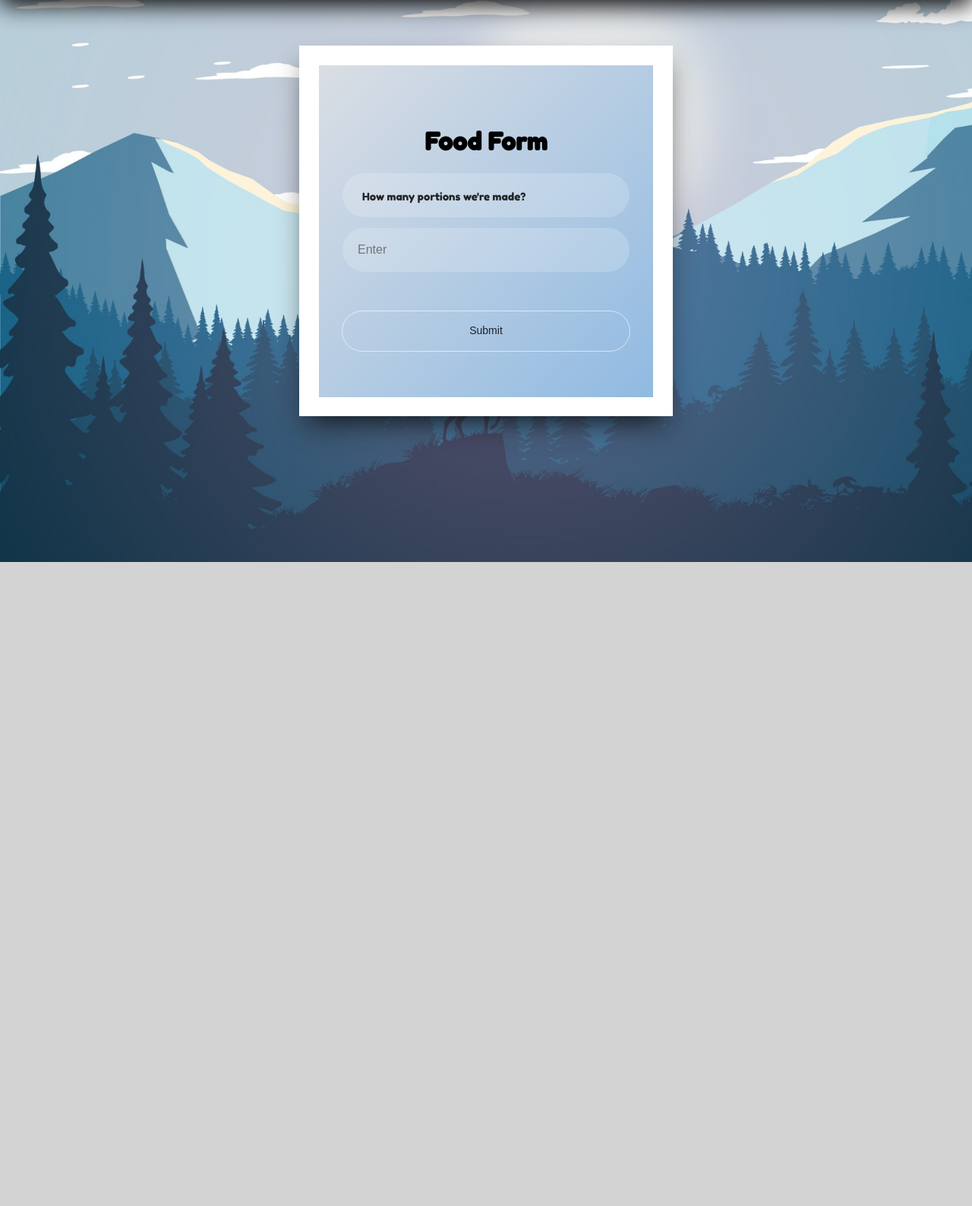
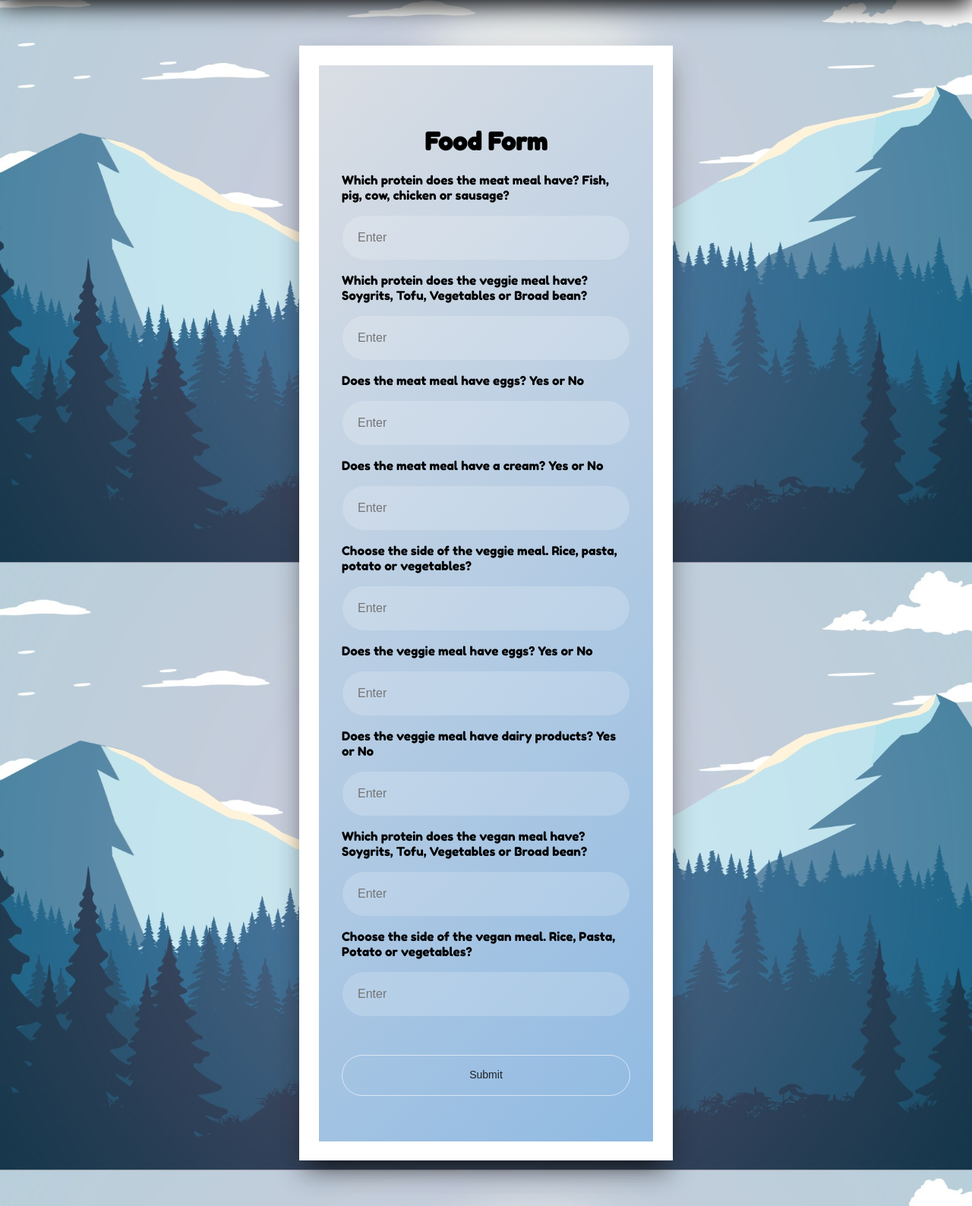
Before and after one commit to Ebassani/Design-factory-project, a Flask app: page /food_form in a window 1280 px wide. Shown: the part 60-1648 px from the top of the page at 76% size. Before the commit the page ends 800 px from the top, so only its background shows below. Run offline with Flask 2, Linux system fonts and the light colour scheme; a user stored in the database is signed in.

Commit message:
upd forms

```diff
--- a/app.py
+++ b/app.py
@@ -29,6 +29,10 @@ def load_user(user_id):
 def index():  # put application's code here
     return render_template('index.html')
 
+
+@app.route('/infrastructure_form')
+def infrastructure_form():
+    return render_template('infrastructureform.html')
 
 @app.route('/introduction')
 def introduction():
--- a/templates/food_form.html
+++ b/templates/food_form.html
@@ -18,24 +18,56 @@
       <h1>Food Form</h1>
           <form method="post" action="/">
           <div class="form-area">
+            <p>Which protein does the meat meal have? Fish, pig, cow, chicken or sausage?</p>
                   <div class="form-list">
-              <label for="text" class="form-label">How many portions we're made?</label>
-
+                  <input type="text" required="required" placeholder="Enter" class="form-input"/>
                   <div class="form-background"></div>
                 </div>
+          <p>Which protein does the veggie meal have? Soygrits, Tofu, Vegetables or Broad bean?</p>
           <div class="form-list">
-
                   <input type="text" required="required" placeholder="Enter" class="form-input"/>
-
+                  <div class="form-background"></div>
+                    </div>
+                    <p>Does the meat meal have eggs? Yes or No</p>
+                    <div class="form-list">
+                  <input type="text" required="required" placeholder="Enter" class="form-input"/>
+                  <div class="form-background"></div>
+                </div>
+                  <p>Does the meat meal have a cream? Yes or No</p>
+                  <div class="form-list">
+                  <input type="text" required="required" placeholder="Enter" class="form-input"/>
+                  <div class="form-background"></div>
+                </div>
+                  <p>Choose the side of the veggie meal. Rice, pasta, potato or vegetables?</p>
+                  <div class="form-list">
+                  <input type="text" required="required" placeholder="Enter" class="form-input"/>
+                  <div class="form-background"></div>
+                </div>
+                  <p>Does the veggie meal have eggs? Yes or No</p>
+                  <div class="form-list">
+                  <input type="text" required="required" placeholder="Enter" class="form-input"/>
+                  <div class="form-background"></div>
+                </div>
+                  <p>Does the veggie meal have dairy products? Yes or No</p>
+                  <div class="form-list">
+                  <input type="text" required="required" placeholder="Enter" class="form-input"/>
+                  <div class="form-background"></div>
+                </div>
+                  <p>Which protein does the vegan meal have? Soygrits, Tofu, Vegetables or Broad bean?</p>
+                  <div class="form-list">
+                  <input type="text" required="required" placeholder="Enter" class="form-input"/>
+                  <div class="form-background"></div>
+                  </div>
+                  <p>Choose the side of the vegan meal. Rice, Pasta, Potato or vegetables?</p>
+                  <div class="form-list">
+                  <input type="text" required="required" placeholder="Enter" class="form-input"/>
                   <div class="form-background"></div>
                   </div>
               </div>
-
               <input type="submit" class="form-button" value="Submit" onclick="window.location.href = '/food';"/>
-
-        </form>
           </div>
       </div>
+    </form>
 
 
 
```
Also changed, not shown: templates/infrastructureform.html (+11 -13 lines). Lines whose indentation alone changed are shown as unchanged.
